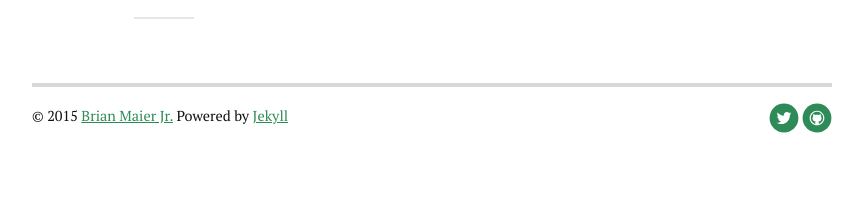
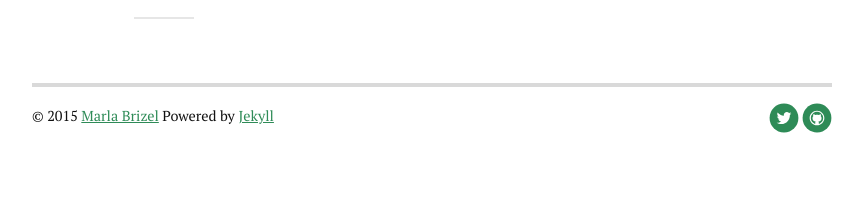
Before and after one commit to marlabrizel/marlabrizel.github.io, a Jekyll site: the page built from index.html, in a window 1280 px wide. Shown: the part 1745-1962 px from the top of the page, without its empty margins (208-1071 px from the left). Built offline with Jekyll 4.4.1, drawn with Linux system fonts in a browser that asks for light colours; nearby versions of some CDN libraries; Markdown is read by kramdown in place of the engine named in the settings; the list of posts is cut into pages by our own code.

Commit message:
update webstie

```diff
--- a/_includes/footer.html
+++ b/_includes/footer.html
@@ -1,6 +1,6 @@
 <div class="footer">
    <div class="container">
-      <p class="copy">&copy; <script type="text/javascript">document.write(new Date().getFullYear());</script> <a href="http://brianmaierjr.com">Brian Maier Jr.</a> Powered by <a href="http://jekyllrb.com">Jekyll</a></p>
+      <p class="copy">&copy; <script type="text/javascript">document.write(new Date().getFullYear());</script> <a href="http://www.marlabrizel.com">Marla Brizel</a> Powered by <a href="http://jekyllrb.com">Jekyll</a></p>
 
       <div class="footer-links">
          <ul class="noList">
```
